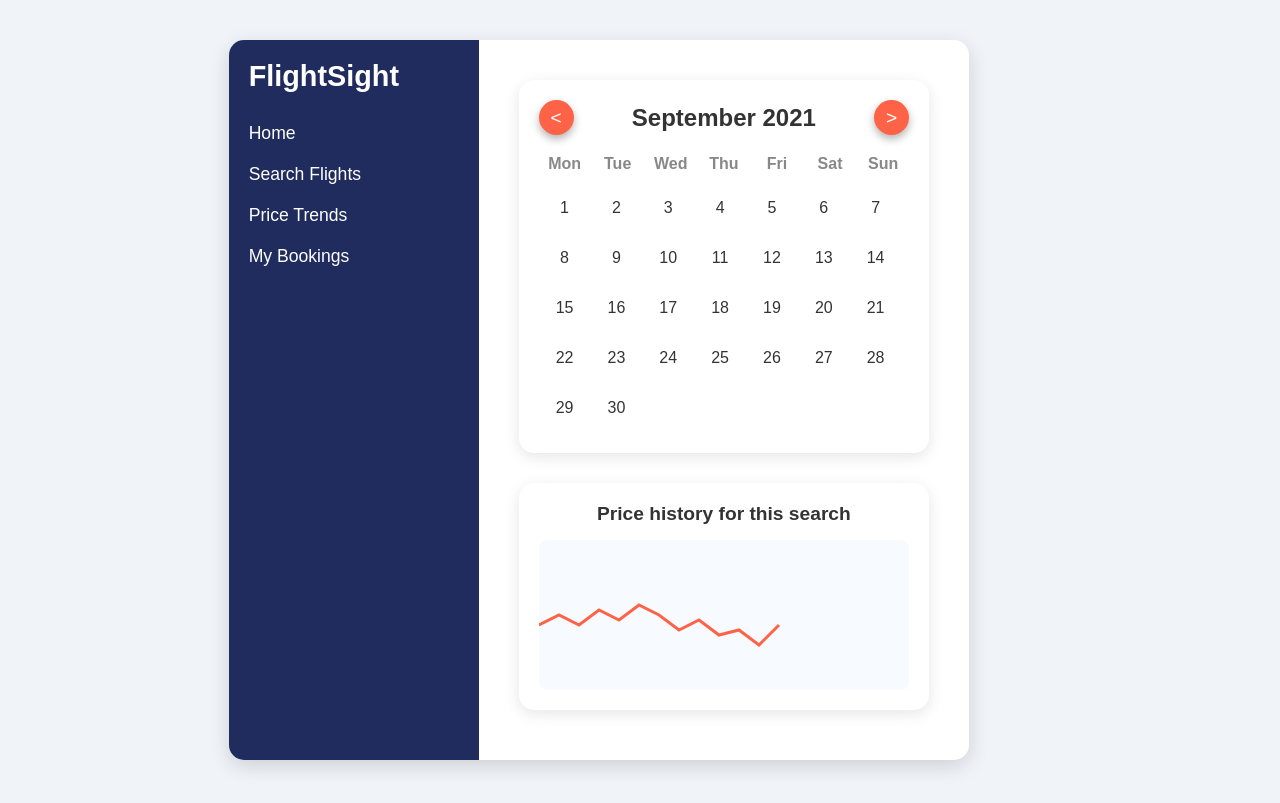
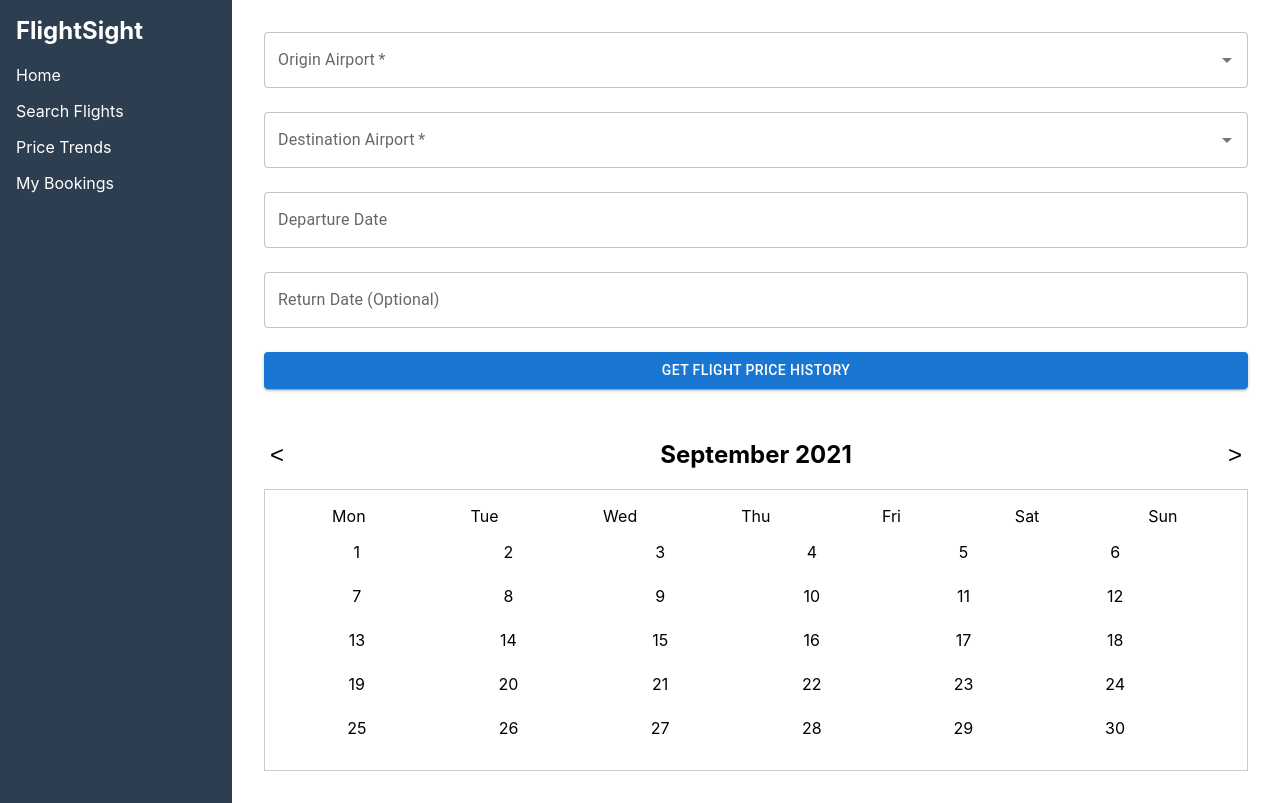
Before and after one commit to 392-f24/FlightSight, a React (Vite) app: page / in a window 1280 px wide. Built offline with nearby package versions, Linux system fonts and the light colour scheme.

Commit message:
UI changes

```diff
--- a/src/App.css
+++ b/src/App.css
@@ -1,172 +1,89 @@
 /* App.css */
-
-* {
-  margin: 0;
-  padding: 0;
-  box-sizing: border-box;
-}
-
-html, body {
-  font-family: Arial, sans-serif;
-  background-color: #f0f4f8;
-  color: #333;
-  height: 100%;
-  display: flex;
-  justify-content: center;
-  align-items: center;
-}
 
 .app {
   display: flex;
-  width: 90%;
-  max-width: 1200px;
-  height: 90vh;
-  background: #fff;
-  border-radius: 15px;
-  box-shadow: 0 6px 20px rgba(0, 0, 0, 0.15);
-  overflow: hidden;
 }
 
 .sidebar {
-  width: 250px;
-  background: #1f2c5d;
+  width: 200px;
+  background-color: #2c3e50;
   color: #fff;
-  padding: 20px;
-  display: flex;
-  flex-direction: column;
-  align-items: flex-start;
+  padding: 1rem;
 }
 
 .sidebar h2 {
-  font-size: 1.8em;
-  margin-bottom: 20px;
+  margin-top: 0;
 }
 
 .sidebar nav ul {
-  list-style-type: none;
+  list-style: none;
+  padding: 0;
 }
 
-.sidebar nav ul li {
-  padding: 10px 0;
-  font-size: 1.1em;
-  cursor: pointer;
-  transition: color 0.3s ease;
-}
-
-.sidebar nav ul li:hover {
-  color: #ffde59;
+.sidebar nav li {
+  margin: 1rem 0;
 }
 
 .content {
   flex: 1;
-  padding: 40px;
-  display: flex;
-  flex-direction: column;
-  align-items: center;
-  gap: 30px;
+  padding: 2rem;
 }
 
-.calendar-container {
-  width: 100%;
-  max-width: 700px;
-  background: #ffffff;
-  border-radius: 15px;
-  box-shadow: 0 4px 15px rgba(0, 0, 0, 0.1);
-  padding: 20px;
+.form-container {
+  margin-bottom: 2rem;
+}
+
+.data-container {
+  display: flex;
+  flex-wrap: wrap;
+  gap: 2rem;
+}
+
+.chart-container, .calendar-container {
+  flex: 1;
+  min-width: 300px;
+}
+
+.chart-container {
+  height: 400px;
 }
 
 .calendar-header {
   display: flex;
   justify-content: space-between;
   align-items: center;
-  margin-bottom: 20px;
-}
-
-.nav-button {
-  background: #ff6347;
-  color: white;
-  border: none;
-  border-radius: 50%;
-  width: 35px;
-  height: 35px;
-  cursor: pointer;
-  font-size: 1.2em;
-  box-shadow: 0 4px 8px rgba(0, 0, 0, 0.3);
-  transition: background 0.3s ease;
-}
-
-.nav-button:hover {
-  background: #ff856d;
 }
 
 .calendar {
-  display: flex;
-  flex-direction: column;
+  border: 1px solid #ccc;
+  padding: 1rem;
 }
 
-.day-names {
-  display: flex;
-  justify-content: space-between;
-  margin-bottom: 10px;
-}
-
-.day-name {
-  width: 14%;
-  text-align: center;
-  font-weight: bold;
-  color: #888;
-}
-
-.days {
+.day-names, .days {
   display: flex;
   flex-wrap: wrap;
 }
 
-.day {
-  width: 14%;
-  height: 50px;
-  display: flex;
-  align-items: center;
-  justify-content: center;
-  cursor: pointer;
-  border-radius: 10px;
-  transition: background-color 0.3s ease, transform 0.2s ease;
+.day-name, .day {
+  width: 14.28%; /* 100% divided by 7 days */
+  text-align: center;
+  margin-bottom: 0.5rem;
 }
 
-.day:hover {
-  background-color: #ececec;
-  transform: scale(1.1);
+.day {
+  cursor: pointer;
+  padding: 0.5rem;
+  border-radius: 4px;
 }
 
-.selected {
-  background: linear-gradient(135deg, #3e92cc, #1f2c5d);
+.day.selected {
+  background-color: #3498db;
   color: #fff;
-  box-shadow: 0 3px 6px rgba(0, 0, 0, 0.2);
 }
 
-.chart-container {
-  width: 100%;
-  max-width: 700px;
-  background-color: #ffffff;
-  border-radius: 15px;
-  box-shadow: 0 4px 15px rgba(0, 0, 0, 0.1);
-  padding: 20px;
-  text-align: center;
+.nav-button {
+  background: none;
+  border: none;
+  font-size: 1.5rem;
+  cursor: pointer;
 }
-
-.chart-container h3 {
-  margin-bottom: 15px;
-  font-size: 1.2em;
-  color: #333;
-}
-
-.chart {
-  width: 100%;
-  height: 150px;
-  background: #f7fbff;
-  border-radius: 8px;
-  display: flex;
-  align-items: center;
-  justify-content: center;
-  overflow: hidden;
-}
--- a/src/App.jsx
+++ b/src/App.jsx
@@ -3,11 +3,74 @@
 import React, { useState } from 'react';
 import './App.css';
 
+// Import Recharts components for the chart
+import {
+  LineChart,
+  Line,
+  XAxis,
+  YAxis,
+  CartesianGrid,
+  Tooltip,
+  ResponsiveContainer,
+  Legend,
+} from 'recharts';
+
+// Import Material-UI components
+import TextField from '@mui/material/TextField';
+import Autocomplete from '@mui/material/Autocomplete';
+import Button from '@mui/material/Button';
+import Stack from '@mui/material/Stack';
+
+// Import DatePicker components
+import { LocalizationProvider } from '@mui/x-date-pickers/LocalizationProvider';
+import { AdapterDayjs } from '@mui/x-date-pickers/AdapterDayjs';
+import { DatePicker } from '@mui/x-date-pickers/DatePicker';
+
+// Airport options
+const airportOptions = [
+  { code: 'ATL', name: 'Hartsfield-Jackson Atlanta International Airport' },
+  { code: 'PEK', name: 'Beijing Capital International Airport' },
+  { code: 'LAX', name: 'Los Angeles International Airport' },
+  { code: 'DXB', name: 'Dubai International Airport' },
+  { code: 'HND', name: 'Tokyo Haneda Airport' },
+  { code: 'ORD', name: "Chicago O'Hare International Airport" },
+  { code: 'LHR', name: 'London Heathrow Airport' },
+  { code: 'PVG', name: 'Shanghai Pudong International Airport' },
+  { code: 'CDG', name: 'Paris Charles de Gaulle Airport' },
+  { code: 'DFW', name: 'Dallas/Fort Worth International Airport' },
+  // Add more airports as needed
+];
+
 function App() {
+  // State variables
   const [selectedDate, setSelectedDate] = useState(null);
+
+  const [origin, setOrigin] = useState(null);
+  const [destination, setDestination] = useState(null);
+  const [departureDate, setDepartureDate] = useState(null);
+  const [returnDate, setReturnDate] = useState(null);
+  const [flightData, setFlightData] = useState(null);
 
   const handleDateClick = (day) => {
     setSelectedDate(day);
+  };
+
+  const handleSubmit = (e) => {
+    e.preventDefault();
+
+    // Simulated flight price data
+    const simulatedData = [
+      { date: '2023-10-01', price: 300 },
+      { date: '2023-10-02', price: 320 },
+      { date: '2023-10-03', price: 310 },
+      { date: '2023-10-04', price: 305 },
+      { date: '2023-10-05', price: 290 },
+      { date: '2023-10-06', price: 295 },
+      { date: '2023-10-07', price: 280 },
+    ];
+
+    // In a real application, you would fetch data from an API here
+    setFlightData(simulatedData);
   };
 
   return (
@@ -24,6 +87,68 @@ function App() {
         </nav>
       </aside>
       <main className="content">
+        <div className="form-container">
+          <form onSubmit={handleSubmit}>
+            <Stack spacing={3}>
+              <Autocomplete
+                options={airportOptions}
+                getOptionLabel={(option) => `${option.code} - ${option.name}`}
+                value={origin}
+                onChange={(event, newValue) => setOrigin(newValue)}
+                renderInput={(params) => (
+                  <TextField {...params} label="Origin Airport" required />
+                )}
+              />
+              <Autocomplete
+                options={airportOptions}
+                getOptionLabel={(option) => `${option.code} - ${option.name}`}
+                value={destination}
+                onChange={(event, newValue) => setDestination(newValue)}
+                renderInput={(params) => (
+                  <TextField {...params} label="Destination Airport" required />
+                )}
+              />
+              <LocalizationProvider dateAdapter={AdapterDayjs}>
+                <DatePicker
+                  label="Departure Date"
+                  value={departureDate}
+                  onChange={(newValue) => setDepartureDate(newValue)}
+                  renderInput={(params) => (
+                    <TextField {...params} required />
+                  )}
+                />
+                <DatePicker
+                  label="Return Date (Optional)"
+                  value={returnDate}
+                  onChange={(newValue) => setReturnDate(newValue)}
+                  renderInput={(params) => <TextField {...params} />}
+                />
+              </LocalizationProvider>
+              <Button variant="contained" color="primary" type="submit">
+                Get Flight Price History
+              </Button>
+            </Stack>
+          </form>
+        </div>
+
+        {/* Adjusted layout to display both calendar and graph side by side */}
+        <div className="data-container">
+          {flightData && (
+            <div className="chart-container">
+              <h2>Flight Price History</h2>
+              <ResponsiveContainer width="100%" height={300}>
+                <LineChart data={flightData}>
+                  <CartesianGrid strokeDasharray="3 3" />
+                  <XAxis dataKey="date" />
+                  <YAxis domain={['auto', 'auto']} />
+                  <Tooltip />
+                  <Legend />
+                  <Line type="monotone" dataKey="price" stroke="#8884d8" />
+                </LineChart>
+              </ResponsiveContainer>
+            </div>
+          )}
+
           <div className="calendar-container">
             <header className="calendar-header">
               <button className="nav-button">{"<"}</button>
@@ -49,19 +174,6 @@ function App() {
               </div>
             </div>
           </div>
-
-        <div className="chart-container">
-          <h3>Price history for this search</h3>
-          <div className="chart">
-            <svg width="100%" height="100">
-              <polyline
-                fill="none"
-                stroke="#ff6347"
-                strokeWidth="3"
-                points="0,60 20,50 40,60 60,45 80,55 100,40 120,50 140,65 160,55 180,70 200,65 220,80 240,60"
-              />
-            </svg>
-          </div>
         </div>
       </main>
     </div>
```
Also changed, not shown: package.json (+6 -1 lines), 1 other file (tests, documents, lock files or other folders). Lines whose indentation alone changed are shown as unchanged.
